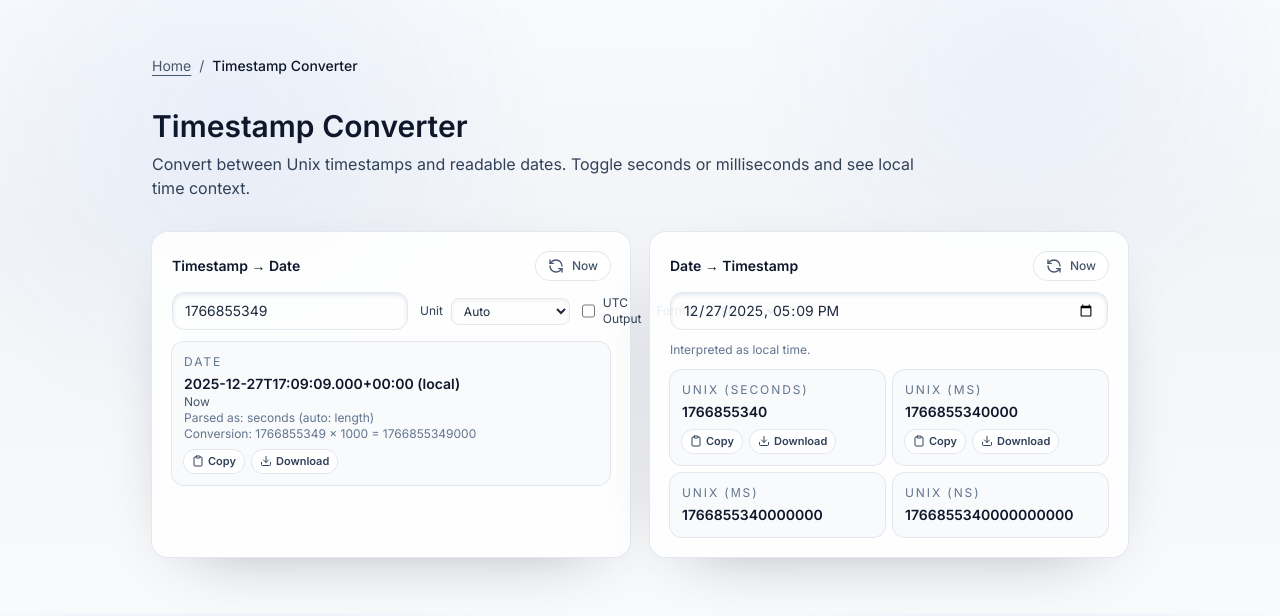
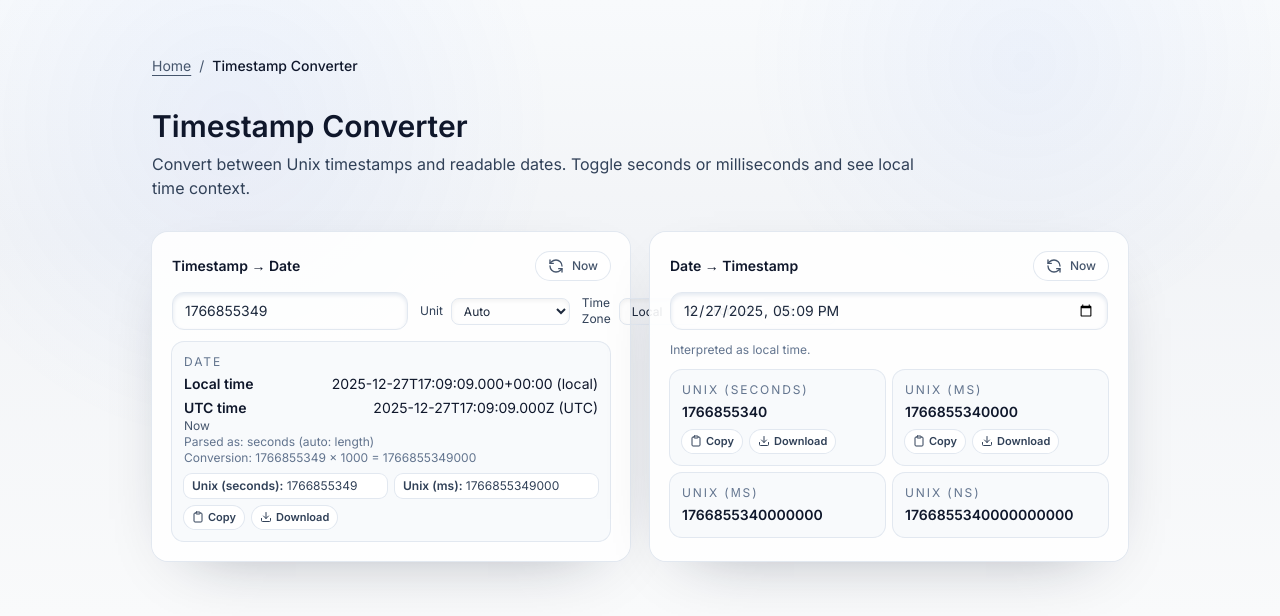
Before and after one commit to ChainPix/custom-website, a Next.js app: page /timestamp-converter in a window 1280 px wide. Shown: the top 616 px of the page. Built offline with nearby package versions, Linux system fonts and the light colour scheme; no server answers.

Commit message:
Added a proper time zone selector (Local / UTC / Custom) and expanded the output so it always shows local time, UTC time, and Unix seconds/ms together, with an extra custom time line when selected. Also wired custom time zone validation and announced errors via aria-live

```diff
--- a/app/(tools)/timestamp-converter/TIMESTAMP_CONVERTER.md
+++ b/app/(tools)/timestamp-converter/TIMESTAMP_CONVERTER.md
@@ -27,3 +27,4 @@
 - Copy states are tracked per field with timers to prevent cross-section UI conflicts.
 - Lightweight derived values (warning/results/relative time) are computed inline instead of memoized.
 - Added auto-detection for seconds/ms/µs/ns inputs, explicit unit selection, and conversion math output.
+- Replaced UTC toggle with a time zone selector (local/UTC/custom), and now shows local + UTC outputs plus Unix seconds/ms together.
--- a/app/(tools)/timestamp-converter/client.tsx
+++ b/app/(tools)/timestamp-converter/client.tsx
@@ -6,6 +6,7 @@ import { Check, Clipboard, Download, RefreshCcw } from "lucide-react";
 
 type TimestampUnit = "s" | "ms" | "us" | "ns";
 type TimestampUnitMode = TimestampUnit | "auto";
+type TimeZoneMode = "local" | "utc" | "custom";
 
 const unitLabels: Record<TimestampUnit, string> = {
   s: "seconds",
@@ -24,14 +25,32 @@ const formatIsoLocal = (d: Date) => {
   return `${base}${sign}${hours}:${minutes}`;
 };
 
-const formatDate = (d: Date, showUtc: boolean, format: "iso" | "locale") => {
+const formatWithTimeZone = (d: Date, timeZone: string, format: "iso" | "locale") => {
   if (format === "iso") {
-    return showUtc ? `${d.toISOString()} (UTC)` : `${formatIsoLocal(d)} (local)`;
+    const parts = new Intl.DateTimeFormat("en-CA", {
+      timeZone,
+      year: "numeric",
+      month: "2-digit",
+      day: "2-digit",
+      hour: "2-digit",
+      minute: "2-digit",
+      second: "2-digit",
+      hour12: false,
+    }).formatToParts(d);
+    const pick = (type: string) => parts.find((part) => part.type === type)?.value ?? "00";
+    return `${pick("year")}-${pick("month")}-${pick("day")}T${pick("hour")}:${pick("minute")}:${pick("second")} (${timeZone})`;
   }
-  if (showUtc) {
-    return new Intl.DateTimeFormat(undefined, { dateStyle: "medium", timeStyle: "medium", timeZone: "UTC" }).format(d);
+  return new Intl.DateTimeFormat(undefined, { dateStyle: "medium", timeStyle: "medium", timeZone }).format(d);
+};
+
+const formatDate = (d: Date, timeZoneMode: TimeZoneMode, customTimeZone: string, format: "iso" | "locale") => {
+  if (timeZoneMode === "utc") {
+    return format === "iso" ? `${d.toISOString()} (UTC)` : formatWithTimeZone(d, "UTC", format);
   }
-  return d.toLocaleString();
+  if (timeZoneMode === "custom") {
+    return formatWithTimeZone(d, customTimeZone, format);
+  }
+  return format === "iso" ? `${formatIsoLocal(d)} (local)` : d.toLocaleString();
 };
 
 const detectUnit = (value: string, mode: TimestampUnitMode) => {
@@ -90,7 +109,8 @@ export default function TimestampConverterClient() {
   const [tsInput, setTsInput] = useState(`${Math.floor(initialNow.getTime() / 1000)}`);
   const [dateInput, setDateInput] = useState(() => initialNow.toISOString().slice(0, 16));
   const [unitMode, setUnitMode] = useState<TimestampUnitMode>("auto");
-  const [useUtc, setUseUtc] = useState(false);
+  const [timeZoneMode, setTimeZoneMode] = useState<TimeZoneMode>("local");
+  const [customTimeZone, setCustomTimeZone] = useState("UTC");
   const [statusMessage, setStatusMessage] = useState("Ready");
   const [copied, setCopied] = useState({ date: false, seconds: false, ms: false });
   const copyTimeoutsRef = useRef<{ date: number | null; seconds: number | null; ms: number | null }>({
@@ -124,6 +144,16 @@ export default function TimestampConverterClient() {
       return "Value is outside JavaScript Date range.";
     }
     return "";
+  })();
+
+  const customTimeZoneError = (() => {
+    if (timeZoneMode !== "custom") return "";
+    try {
+      new Intl.DateTimeFormat(undefined, { timeZone: customTimeZone }).format(new Date());
+      return "";
+    } catch {
+      return "Invalid time zone. Use IANA format like America/New_York.";
+    }
   })();
 
   useEffect(() => {
@@ -186,7 +216,7 @@ export default function TimestampConverterClient() {
   return (
     <main className="space-y-8">
       <div className="sr-only" aria-live="polite">
-        {statusMessage} {warning} {tsResult.error} {dateResult.error}
+        {statusMessage} {warning} {customTimeZoneError} {tsResult.error} {dateResult.error}
       </div>
             {/* Breadcrumb Navigation */}
       <nav aria-label="Breadcrumb" className="text-sm">
@@ -259,14 +289,27 @@ export default function TimestampConverterClient() {
               </select>
             </label>
             <label className="flex items-center gap-2 text-xs text-slate-700">
+              Time Zone
+              <select
+                value={timeZoneMode}
+                onChange={(e) => setTimeZoneMode(e.target.value as TimeZoneMode)}
+                className="rounded-lg border border-slate-200 px-2 py-1 text-xs text-slate-800 shadow-inner focus:border-slate-400 focus:outline-none focus:ring-2 focus:ring-slate-200"
+              >
+                <option value="local">Local</option>
+                <option value="utc">UTC</option>
+                <option value="custom">Custom</option>
+              </select>
+            </label>
+            {timeZoneMode === "custom" ? (
               <input
-                type="checkbox"
-                className="h-4 w-4 accent-slate-900"
-                checked={useUtc}
-                onChange={() => setUseUtc((prev) => !prev)}
+                type="text"
+                value={customTimeZone}
+                onChange={(event) => setCustomTimeZone(event.target.value)}
+                className="min-w-[160px] rounded-lg border border-slate-200 px-2 py-1 text-xs text-slate-800 shadow-inner focus:border-slate-400 focus:outline-none focus:ring-2 focus:ring-slate-200"
+                placeholder="America/New_York"
+                aria-label="Custom time zone"
               />
-              UTC Output
-            </label>
+            ) : null}
             <label className="flex items-center gap-2 text-xs text-slate-700">
               Format
               <select
@@ -286,9 +329,28 @@ export default function TimestampConverterClient() {
           ) : (
             <div className="rounded-xl bg-slate-50 p-3 ring-1 ring-slate-200">
               <p className="text-xs uppercase tracking-[0.16em] text-slate-500">Date</p>
-              <p className="mt-1 text-sm font-semibold text-slate-900">
-                {tsResult.date ? formatDate(tsResult.date, useUtc, format) : "N/A"}
-              </p>
+              <div className="mt-1 space-y-1 text-sm text-slate-900">
+                <div className="flex flex-wrap items-center justify-between gap-2">
+                  <span className="font-semibold">Local time</span>
+                  <span>{tsResult.date ? formatDate(tsResult.date, "local", customTimeZone, format) : "N/A"}</span>
+                </div>
+                <div className="flex flex-wrap items-center justify-between gap-2">
+                  <span className="font-semibold">UTC time</span>
+                  <span>{tsResult.date ? formatDate(tsResult.date, "utc", customTimeZone, format) : "N/A"}</span>
+                </div>
+                {timeZoneMode === "custom" ? (
+                  <div className="flex flex-wrap items-center justify-between gap-2">
+                    <span className="font-semibold">Custom time</span>
+                    <span>
+                      {customTimeZoneError
+                        ? "Invalid time zone"
+                        : tsResult.date
+                          ? formatDate(tsResult.date, "custom", customTimeZone, format)
+                          : "N/A"}
+                    </span>
+                  </div>
+                ) : null}
+              </div>
               {relative ? <p className="text-xs text-slate-600">{relative}</p> : null}
               <p className="text-xs text-slate-500">
                 Parsed as: {unitLabels[parsedUnit]}{" "}
@@ -299,17 +361,33 @@ export default function TimestampConverterClient() {
                   Conversion: {formatConversionMath(Number(tsInput.trim()), parsedUnit, tsResult.msValue)}
                 </p>
               ) : null}
+              {customTimeZoneError ? (
+                <p className="text-xs font-medium text-amber-700" role="alert">
+                  {customTimeZoneError}
+                </p>
+              ) : null}
               {warning ? (
                 <p className="mt-1 text-xs font-medium text-amber-700" role="alert">
                   {warning}
                 </p>
+              ) : null}
+              {tsResult.msValue !== null ? (
+                <div className="mt-2 grid gap-2 text-xs text-slate-700 sm:grid-cols-2">
+                  <div className="rounded-lg bg-white px-2 py-1 ring-1 ring-slate-200">
+                    <span className="font-semibold">Unix (seconds):</span>{" "}
+                    {Math.trunc(tsResult.msValue / 1000)}
+                  </div>
+                  <div className="rounded-lg bg-white px-2 py-1 ring-1 ring-slate-200">
+                    <span className="font-semibold">Unix (ms):</span> {Math.trunc(tsResult.msValue)}
+                  </div>
+                </div>
               ) : null}
               <div className="mt-2 flex flex-wrap items-center gap-2 text-xs">
                 <button
                   type="button"
                   onClick={() => {
                     if (!tsResult.date) return;
-                    navigator.clipboard.writeText(formatDate(tsResult.date, useUtc, format));
+                    navigator.clipboard.writeText(formatDate(tsResult.date, timeZoneMode, customTimeZone, format));
                     markCopied("date");
                     setStatusMessage("Copied date");
                   }}
@@ -323,7 +401,7 @@ export default function TimestampConverterClient() {
                   onClick={() => {
                     if (!tsResult.date) return;
                     const blob = new Blob(
-                      [formatDate(tsResult.date, useUtc, format)],
+                      [formatDate(tsResult.date, timeZoneMode, customTimeZone, format)],
                       { type: "text/plain" },
                     );
                     const url = URL.createObjectURL(blob);
```
